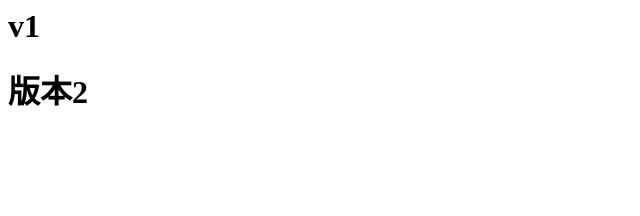
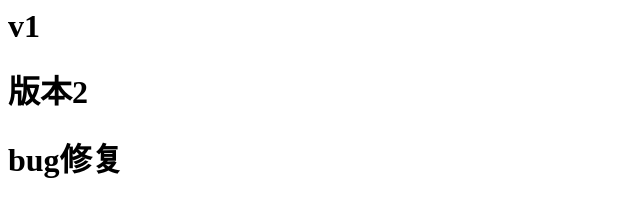
Before and after one commit to zhgitit/hottest, a plain HTML site: page index.html in a window 1280 px wide. Shown: the whole page, without its empty margins (0-640 px from the left). Drawn offline with Linux system fonts and the light colour scheme.

Commit message:
bug分支

```diff
--- a/index.html
+++ b/index.html
@@ -1,2 +1,3 @@
 <h1>v1</h1>
 <h1>版本2</h1>
+<h1>bug修复</h1>
```
